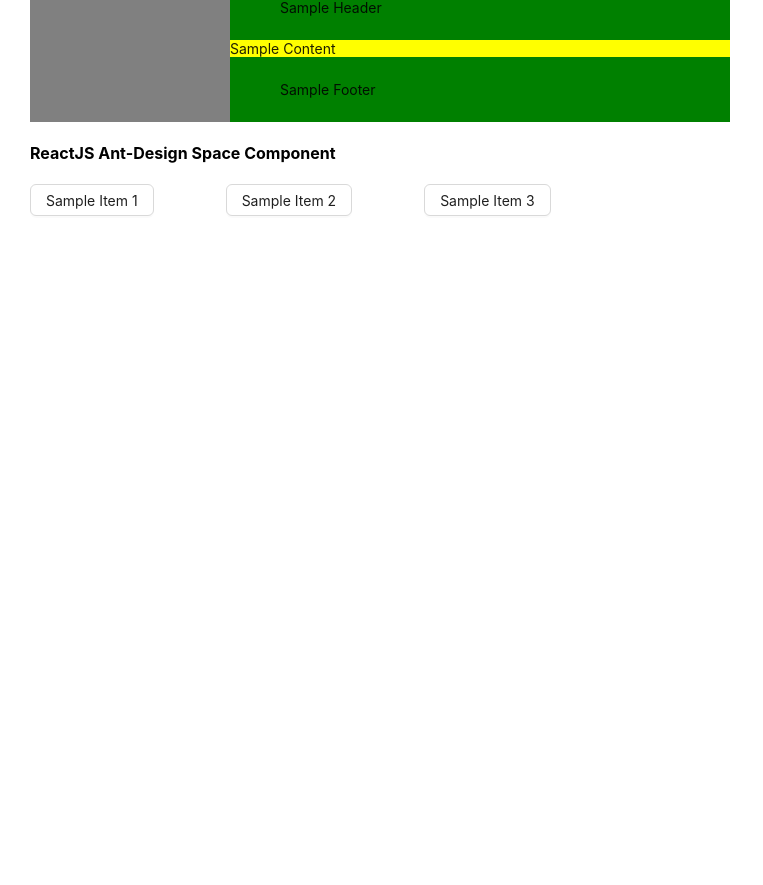
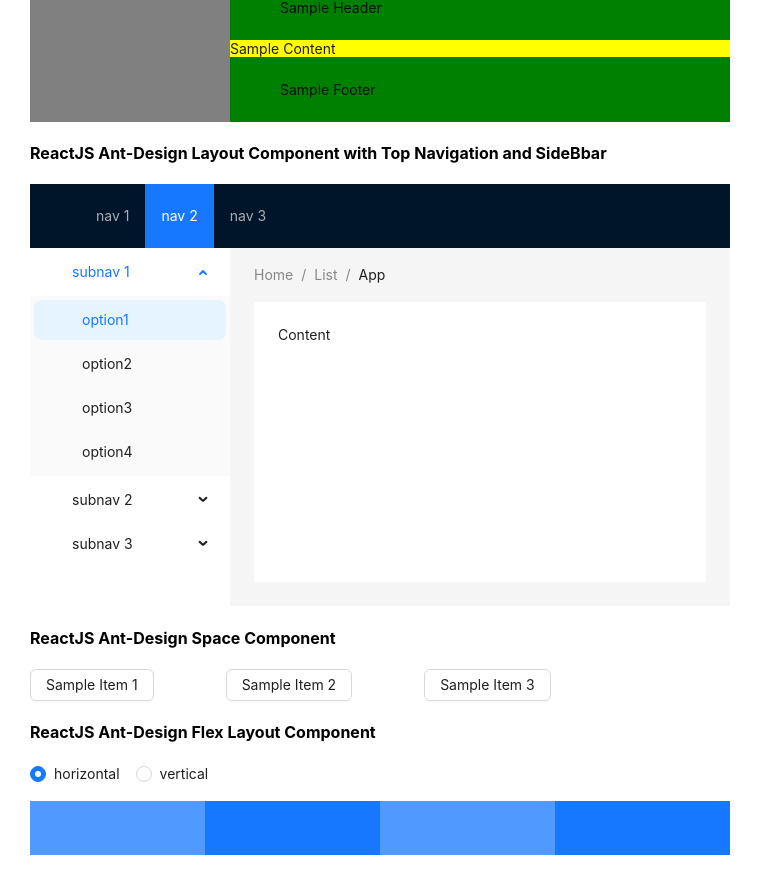
Before and after one commit to minati-kumari-subudhi/ANTDesign, a React (Create React App) app: page / in a window 1280 px wide. Shown: the part 676-1561 px from the top of the page, without its empty margins (0-763 px from the left). Before the commit the page ends 922 px from the top, so only its background shows below. Built offline with nearby package versions, Linux system fonts and the light colour scheme.

Commit message:
design of layout component

```diff
--- a/src/App.js
+++ b/src/App.js
@@ -2,13 +2,17 @@
 import Divide from './divider';
 import LayComp from './layoutComp';
 import SpaceComp from './space';
+import LayoutComp1 from './layoutComp1';
+import FlexLay from './flexLayout';
 
 function App() {
   return (
   <div style={{ display: 'block', width: 700, padding: 30 }}>
    <Divide/>
    <LayComp/>
+   <LayoutComp1/>
    <SpaceComp/>
+   <FlexLay/>
   </div>
   );
 };
--- /dev/null
+++ b/src/flexLayout.js
@@ -0,0 +1,35 @@
+import React from 'react';
+import { Flex, Radio } from 'antd';
+const baseStyle = {
+  width: '25%',
+  height: 54,
+};
+const FlexLay= () => {
+
+  const [value, setValue] = React.useState('horizontal');
+  return (
+    <>
+    <h4>ReactJS Ant-Design Flex Layout Component </h4>
+    <Flex gap="middle" vertical>
+      <Radio.Group value={value} onChange={(e) => setValue(e.target.value)}>
+        <Radio value="horizontal">horizontal</Radio>
+        <Radio value="vertical">vertical</Radio>
+      </Radio.Group>
+      <Flex vertical={value === 'vertical'}>
+        {Array.from({
+          length: 4,
+        }).map((_, i) => (
+          <div
+            key={i}
+            style={{
+              ...baseStyle,
+              backgroundColor: i % 2 ? '#1677ff' : '#1677ffbf',
+            }}
+          />
+        ))}
+      </Flex>
+    </Flex>
+   </>
+  );
+};
+export default FlexLay;
--- /dev/null
+++ b/src/layoutComp1.js
@@ -0,0 +1,74 @@
+import React from 'react';
+//import { LaptopOutlined, NotificationOutlined, UserOutlined } from '@ant-design/icons';
+import { Breadcrumb, Layout, Menu} from 'antd';
+import Icon from "@ant-design/icons";
+
+const { Header, Content, Sider } = Layout;
+const { SubMenu } = Menu;
+
+const LayoutComp1= () => {
+
+  return (
+    <>
+    <h4>ReactJS Ant-Design Layout Component with Top Navigation and SideBbar</h4>
+    <Layout>
+      <Header classname="header">
+        <div className="logo" />
+        <Menu
+          theme="dark"
+          mode="horizontal"
+          defaultSelectedKeys={['2']}
+          style={{ lineHeight: '64px' }}
+        >
+          <Menu.Item key="1">nav 1</Menu.Item>
+          <Menu.Item key="2">nav 2</Menu.Item>
+          <Menu.Item key="3">nav 3</Menu.Item>
+        </Menu>
+      </Header>
+
+    <Layout>
+    <Sider width={200} style={{ background: '#fff' }}>
+        <Menu
+          mode="inline"
+          defaultSelectedKeys={['1']}
+          defaultOpenKeys={['sub1']}
+          style={{ height: '100%', borderRight: 0 }}
+        >
+          <SubMenu key="sub1" title={<span><Icon type="user" />subnav 1</span>}>
+            <Menu.Item key="1">option1</Menu.Item>
+            <Menu.Item key="2">option2</Menu.Item>
+            <Menu.Item key="3">option3</Menu.Item>
+            <Menu.Item key="4">option4</Menu.Item>
+          </SubMenu>
+          <SubMenu key="sub2" title={<span><Icon type="laptop" />subnav 2</span>}>
+            <Menu.Item key="5">option5</Menu.Item>
+            <Menu.Item key="6">option6</Menu.Item>
+            <Menu.Item key="7">option7</Menu.Item>
+            <Menu.Item key="8">option8</Menu.Item>
+          </SubMenu>
+          <SubMenu key="sub3" title={<span><Icon type="notification" />subnav 3</span>}>
+            <Menu.Item key="9">option9</Menu.Item>
+            <Menu.Item key="10">option10</Menu.Item>
+            <Menu.Item key="11">option11</Menu.Item>
+            <Menu.Item key="12">option12</Menu.Item>
+          </SubMenu>
+        </Menu>
+      </Sider>
+       <Layout style={{ padding: '0 24px 24px' }}>
+        <Breadcrumb style={{ margin: '16px 0' }}>
+          <Breadcrumb.Item>Home</Breadcrumb.Item>
+          <Breadcrumb.Item>List</Breadcrumb.Item>
+          <Breadcrumb.Item>App</Breadcrumb.Item>
+        </Breadcrumb>
+        <Content style={{ background: '#fff', padding: 24, margin: 0, minHeight: 280 }}>
+          Content
+        </Content>
+
+        </Layout>
+      </Layout>
+    </Layout>
+
+   </>
+  );
+};
+export default LayoutComp1
```
